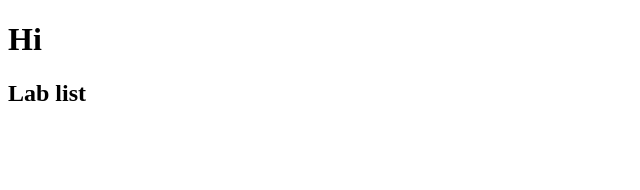
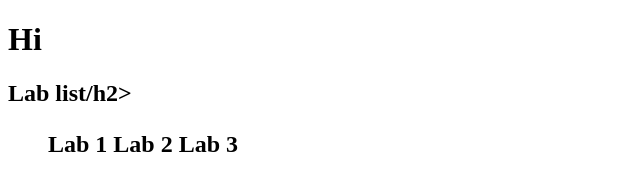
Before and after one commit to Krutka-sama/Krutka-sama.github.io, a plain HTML site: page index.html in a window 1280 px wide. Shown: the whole page, without its empty margins (0-640 px from the left). Drawn offline with Linux system fonts and the light colour scheme.

Commit message:
Update index.html

```diff
--- a/index.html
+++ b/index.html
@@ -3,10 +3,14 @@
 <head>
     <meta charset="UTF-8">
     <meta name="viewport" content="width=device-width, initial-scale=1.0">
-    <title>My page</title>
+    <title>Личная страница</title>
 </head>
 <body>
     <h1>Hi</h1>
-    <h2>Lab list</h2>
+    <h2>Lab list/h2>
+        <ul>Lab 1
+            Lab 2
+            Lab 3
+        </ul>
 </body>
 </html>
```
